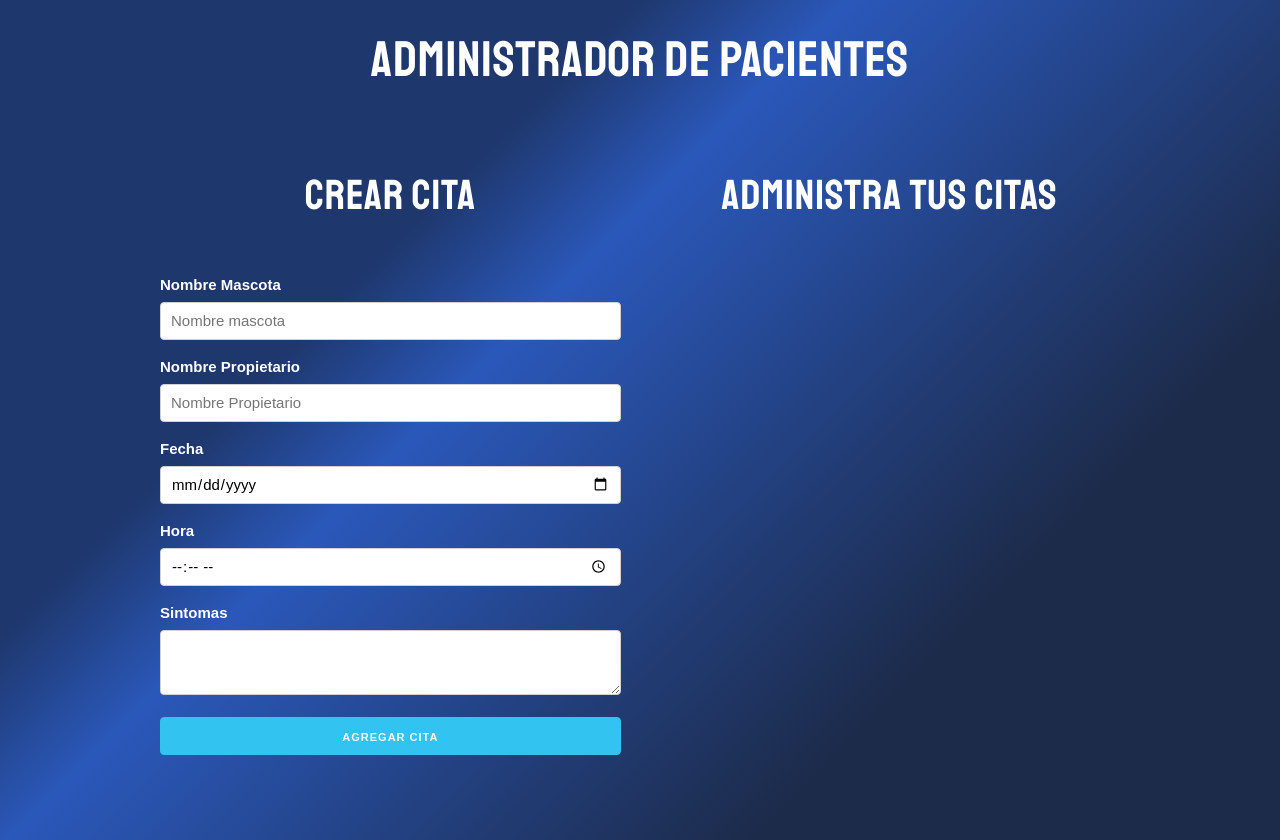
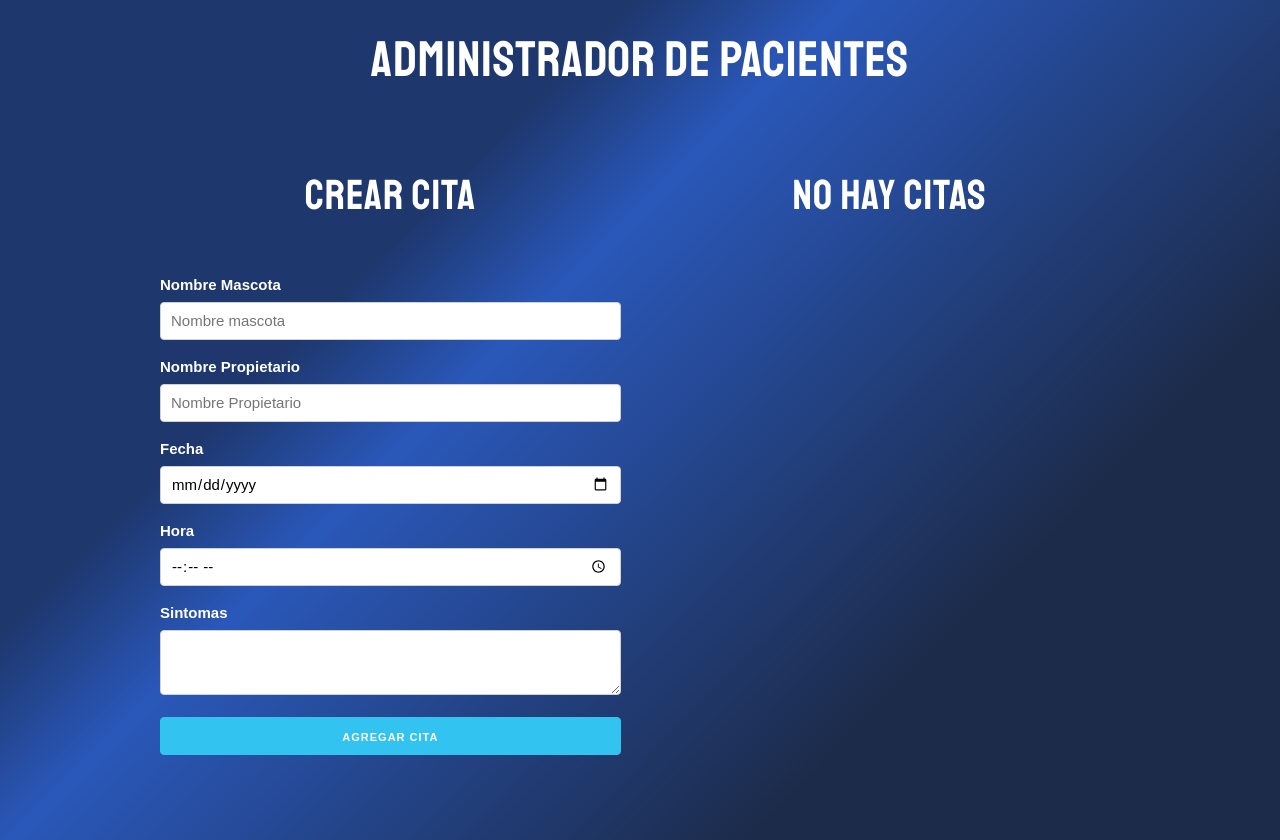
Before and after one commit to johanBautista/citas_react, a React (Create React App) app: page / in a window 1280 px wide. Built offline with nearby package versions, Linux system fonts and the light colour scheme.

Commit message:
mensaje condicional ternario

```diff
--- a/src/App.js
+++ b/src/App.js
@@ -18,10 +18,8 @@ function App() {
     guardarCitas(nuevasCitas);
   };
 
-  /**
-   1. func eliminar cita
-   2. evento onClick y eliminar cita.id
-   */
+  // mensaje condicional
+  const titulo = citas.length === 0 ? 'No hay citas' : 'Administra tus citas';
 
   return (
     <Fragment>
@@ -32,7 +30,8 @@ function App() {
             <Formulario crearCita={crearCita} />
           </div>
           <div className="one-half column">
-            <h2>Administra tus citas</h2>
+            <h2>{titulo}</h2>
+
             {citas.map((cita) => (
               <Cita cita={cita} eliminarCita={eliminarCita} key={cita.id} />
             ))}
--- a/src/index.css
+++ b/src/index.css
@@ -84,7 +84,7 @@ input[type="time"] {
 
 .alerta-error {
   background-color: white;
-  color: red;
+  color: rgb(133, 0, 0);
   padding: 1rem;
   font-size: 2rem;
   text-transform: uppercase;
```
